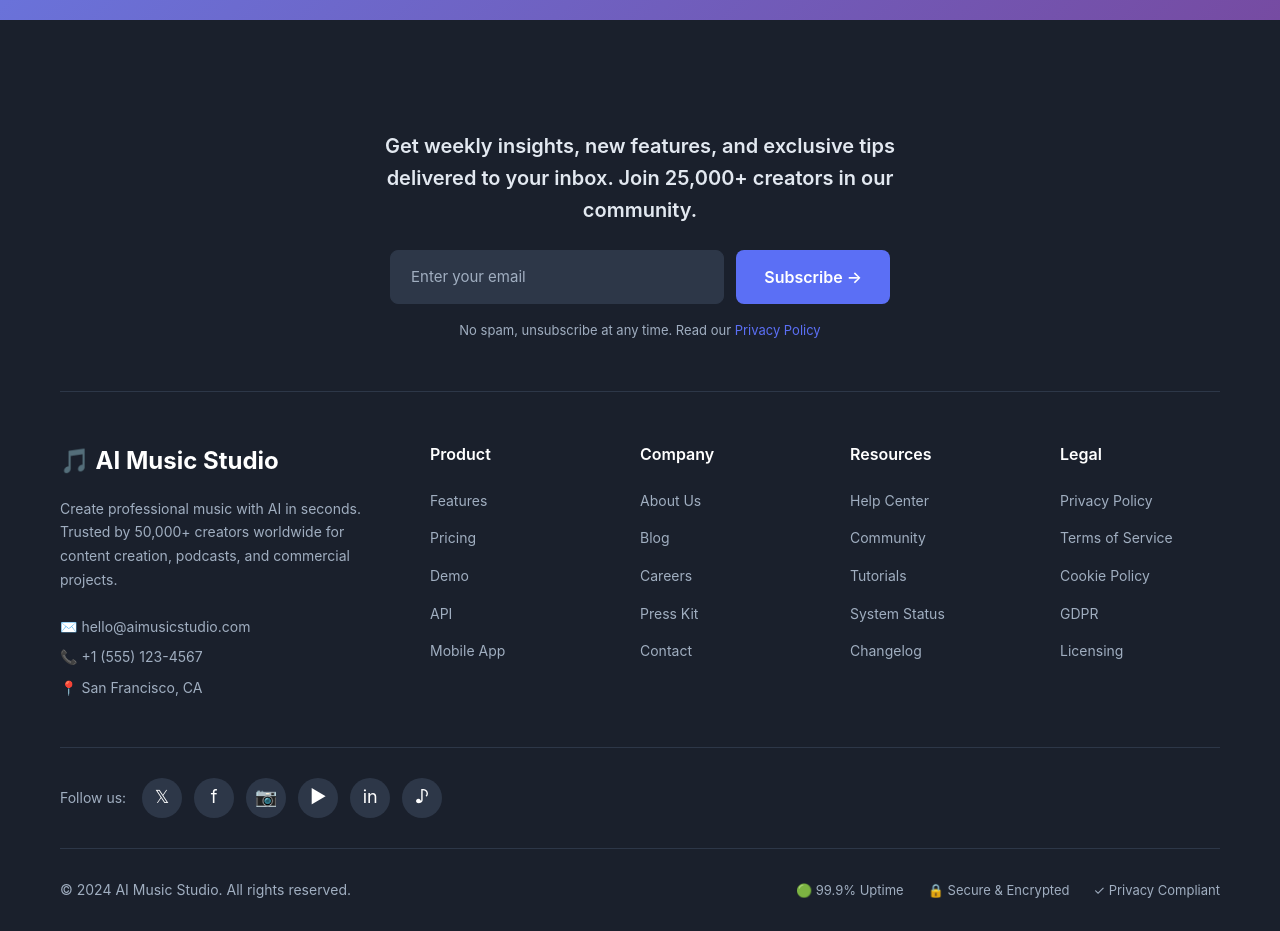
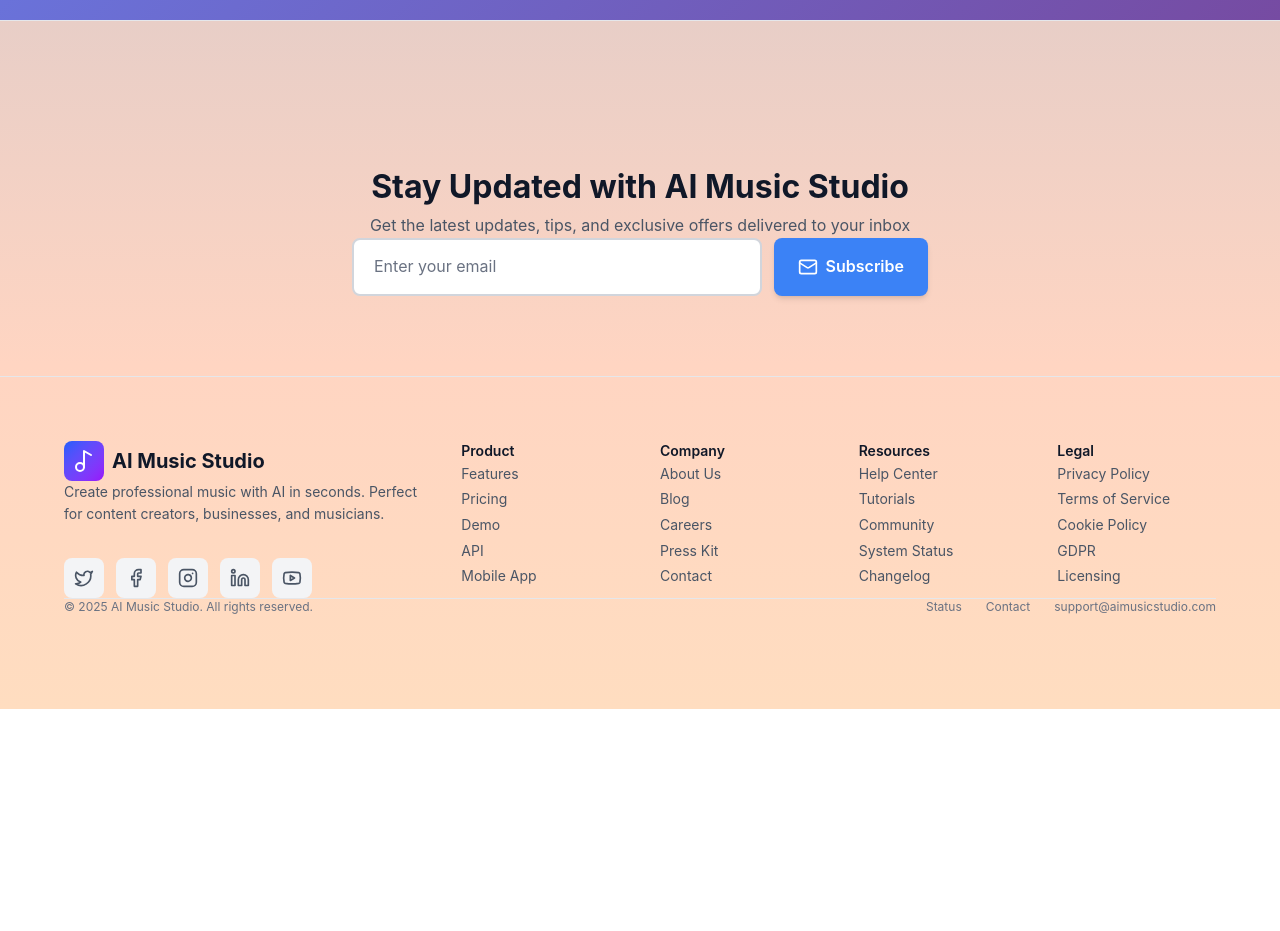
Before and after one commit to aflorentin001/AIMusic, a Next.js app: page / in a window 1280 px wide. Shown: the part 6460-7391 px from the top of the page. After the commit the page ends 7169 px from the top, so only its background shows below. Built offline with nearby package versions, Linux system fonts and the light colour scheme.

Commit message:
Fix: Replace hardcoded footer with Footer component to enable all new page links

```diff
--- a/app/page.tsx
+++ b/app/page.tsx
@@ -3,6 +3,7 @@
 import { useState } from 'react';
 import SignInModal from '../components/auth/SignInModal';
 import Demo from '../components/landing/Demo';
+import Footer from '../components/landing/Footer';
 
 export default function Home() {
   const [isSignInOpen, setIsSignInOpen] = useState(false);
@@ -1227,92 +1228,8 @@ export default function Home() {
         </div>
       </section>
 
-      {/* Footer */}
-      <footer>
-        <div className="container">
-          <div className="footer-newsletter">
-            <h3>Get weekly insights, new features, and exclusive tips delivered to your inbox. Join 25,000+ creators in our community.</h3>
-            <div className="footer-newsletter-form">
-              <input type="email" placeholder="Enter your email" className="newsletter-input"/>
-              <button className="newsletter-btn">Subscribe →</button>
-            </div>
-            <p className="newsletter-privacy">No spam, unsubscribe at any time. Read our <a href="#">Privacy Policy</a></p>
-          </div>
-
-          <div className="footer-content">
-            <div className="footer-brand-section">
-              <div className="footer-brand">🎵 AI Music Studio</div>
-              <p className="footer-description">Create professional music with AI in seconds. Trusted by 50,000+ creators worldwide for content creation, podcasts, and commercial projects.</p>
-              <div className="footer-contact">
-                <p>✉️ hello@aimusicstudio.com</p>
-                <p>📞 +1 (555) 123-4567</p>
-                <p>📍 San Francisco, CA</p>
-              </div>
-            </div>
-            <div className="footer-column">
-              <h4>Product</h4>
-              <ul className="footer-links">
-                <li><a href="#features">Features</a></li>
-                <li><a href="#pricing">Pricing</a></li>
-                <li><a href="#">Demo</a></li>
-                <li><a href="#">API</a></li>
-                <li><a href="#">Mobile App</a></li>
-              </ul>
-            </div>
-            <div className="footer-column">
-              <h4>Company</h4>
-              <ul className="footer-links">
-                <li><a href="#">About Us</a></li>
-                <li><a href="#">Blog</a></li>
-                <li><a href="#">Careers</a></li>
-                <li><a href="#">Press Kit</a></li>
-                <li><a href="#">Contact</a></li>
-              </ul>
-            </div>
-            <div className="footer-column">
-              <h4>Resources</h4>
-              <ul className="footer-links">
-                <li><a href="#">Help Center</a></li>
-                <li><a href="#">Community</a></li>
-                <li><a href="#">Tutorials</a></li>
-                <li><a href="#">System Status</a></li>
-                <li><a href="#">Changelog</a></li>
-              </ul>
-            </div>
-            <div className="footer-column">
-              <h4>Legal</h4>
-              <ul className="footer-links">
-                <li><a href="#">Privacy Policy</a></li>
-                <li><a href="#">Terms of Service</a></li>
-                <li><a href="#">Cookie Policy</a></li>
-                <li><a href="#">GDPR</a></li>
-                <li><a href="#">Licensing</a></li>
-              </ul>
-            </div>
-          </div>
-
-          <div className="footer-social-section">
-            <p>Follow us:</p>
-            <div className="social-links">
-              <a href="#" className="social-link" title="X (Twitter)">𝕏</a>
-              <a href="#" className="social-link" title="Facebook">f</a>
-              <a href="#" className="social-link" title="Instagram">📷</a>
-              <a href="#" className="social-link" title="YouTube">▶</a>
-              <a href="#" className="social-link" title="LinkedIn">in</a>
-              <a href="#" className="social-link" title="TikTok">♪</a>
-            </div>
-          </div>
-
-          <div className="footer-bottom">
-            <p>© 2024 AI Music Studio. All rights reserved.</p>
-            <div className="footer-badges">
-              <span className="badge-item">🟢 99.9% Uptime</span>
-              <span className="badge-item">🔒 Secure & Encrypted</span>
-              <span className="badge-item">✓ Privacy Compliant</span>
-            </div>
-          </div>
-        </div>
-      </footer>
+      {/* Footer with Working Links */}
+      <Footer />
     </>
   );
 }
```
